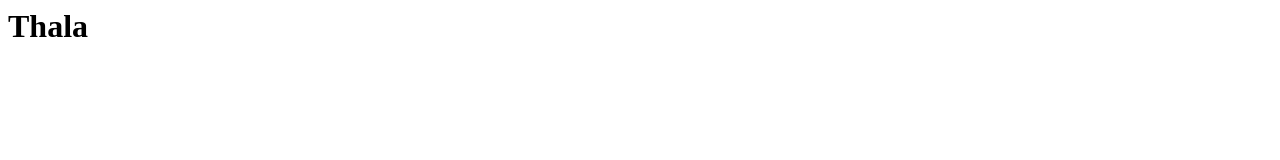
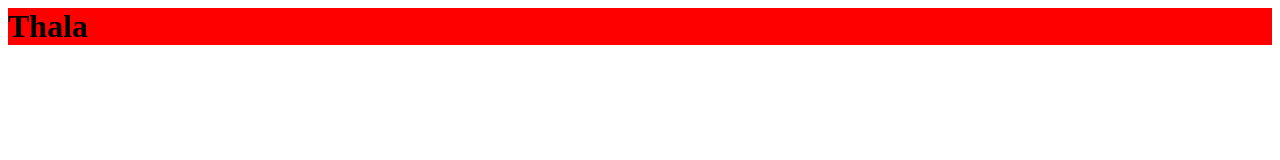
Before and after one commit to devaaa118/git, a plain HTML site: page thala.html in a window 1280 px wide. Drawn offline with Linux system fonts and the light colour scheme.

Commit message:
changed to red

```diff
--- a/thala.html
+++ b/thala.html
@@ -1,5 +1,5 @@
 <html>
     <body>
-        <h1>Thala</h1>
+        <h1 style="background-color: red;">Thala</h1>
     </body>
 </html>
```
